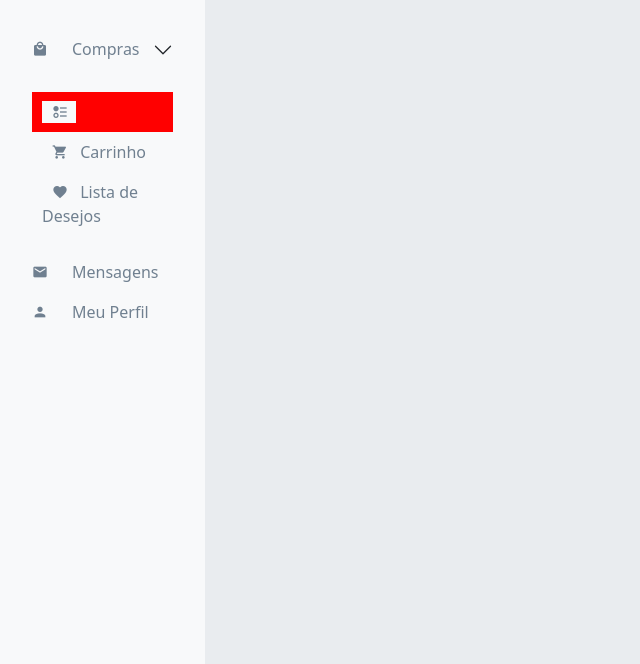
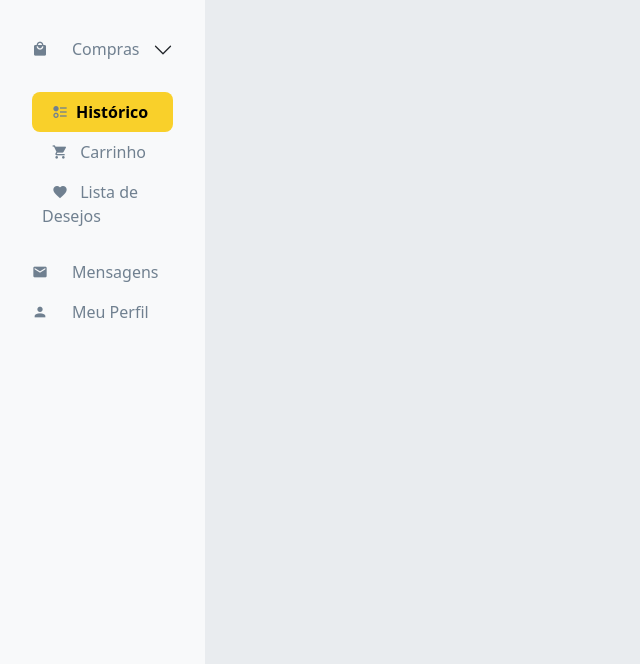
Before and after one commit to ErickBGoecking/Ecommerce-Cratos, a PHP site: page /adm/adm.php?pagina=historico in a window 1280 px wide. Shown: the part 152-816 px from the top of the page, without its empty margins (0-640 px from the left). Run offline with PHP 8.4, Linux system fonts and the light colour scheme; the visitor is signed in with stand-in values (Sample User, id 1); some libraries are stand-ins or nearby versions.

Commit message:
menu corrigido com fernando

```diff
--- a/adm/menuLateral.php
+++ b/adm/menuLateral.php
@@ -1,14 +1,16 @@
 <?php
-if (isset($_GET['pagina']) && !empty($_GET['pagina'])) {
-    $pagina = $_GET['pagina'];
-} else {
-    $pagina = '';
-}
+$pagina = "";
+if(isset($_GET['pagina'])){$pagina = $_GET['pagina'];};
 ?>
 <style>
     .ativo {
-        background-color: red !important;
-        color: red;
+        background-color: var(--cor-principal) !important;
+        border-radius: 8px;
+        color:black;
+        font-weight: 600;
+    }
+    .ativo *{
+        background-color: var(--cor-principal) !important;
     }
 </style>
 <div class="barra_lateral col-md-2" id="menuLateral">
@@ -37,30 +39,22 @@ if (isset($_GET['pagina']) && !empty($_GET['pagina'])) {
                             </div>
                             <div id="flush-collapseOne" class="accordion-collapse collapse
                                 <?php
-                            if ($pagina == 'historico' or $pagina == 'carrinho' or $pagina == 'lista-desejos') {
-                                echo 'show';
-                            }
+                            if($pagina=='historico'or$pagina=='carrinho'or$pagina=='lista-desejos')
+                            {echo 'show';}
                             ?>"
                                  data-bs-parent="#accordionFlushExample">
                                 <div class="accordion-body">
 
-                                    <div class=" item-menu"><a class="nav-link <?php if ($pagina == 'historico') {
-                                            echo 'ativo';
-                                        } ?>" aria-current="page"
+                                    <div class=" item-menu"><a class="nav-link <?php if($pagina=='historico'){echo 'ativo';}?>" aria-current="page"
                                                                href="?pagina=historico"><span
                                                     class="mdi mdi-order-bool-descending"></span><span
                                                     class="ps-2"></span>Histórico</span></a></div>
-                                    <div class=" item-menu"><a class="nav-link <?php if ($pagina == 'carrinho') {
-                                            echo 'ativo';
-                                        } ?>" aria-current="page"
+                                    <div class=" item-menu"><a class="nav-link <?php if($pagina=='carrinho'){echo 'ativo';}?>" aria-current="page"
                                                                href="?pagina=carrinho">
                                             <span class="mdi mdi-cart"></span><span class="ps-2"></span>
                                             Carrinho</span></a></div>
-                                    <div class=" item-menu "><a class="nav-link  <?php if ($pagina == 'lista-desejos') {
-                                            echo 'ativo';
-                                        } ?>" aria-current="page"
-                                                                href="?pagina=lista-desejos"><span
-                                                    class="mdi mdi-heart"></span><span
+                                    <div class=" item-menu "><a class="nav-link  <?php if($pagina=='lista-desejos'){echo 'ativo';}?>" aria-current="page"
+                                                                href="?pagina=lista-desejos"><span class="mdi mdi-heart"></span><span
                                                     class="ps-2"></span> Lista de Desejos</a></div>
 
                                 </div>
@@ -75,8 +69,7 @@ if (isset($_GET['pagina']) && !empty($_GET['pagina'])) {
                                     class="ps-4 item-menu-sub">Mensagens</a>
                     </div>
                     <div class="item-menu">
-                        <a class="nav-link" href="?pagina=perfil"><span class="mdi mdi-account"></span><span
-                                    class="ps-4 ">Meu
+                        <a class="nav-link" href="?pagina=perfil"><span class="mdi mdi-account"></span><span class="ps-4 ">Meu
                                 Perfil</a>
                     </div>
                 </nav>
```
